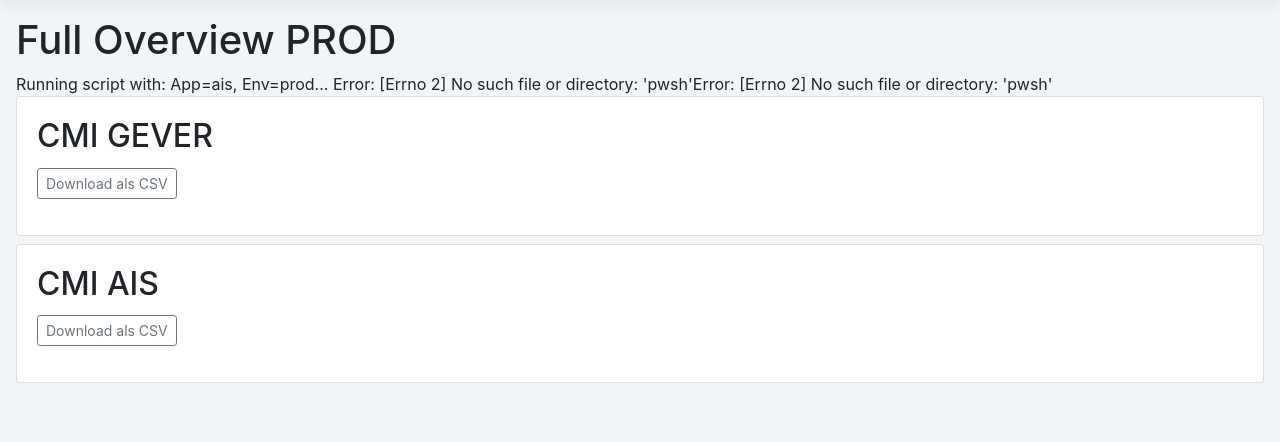
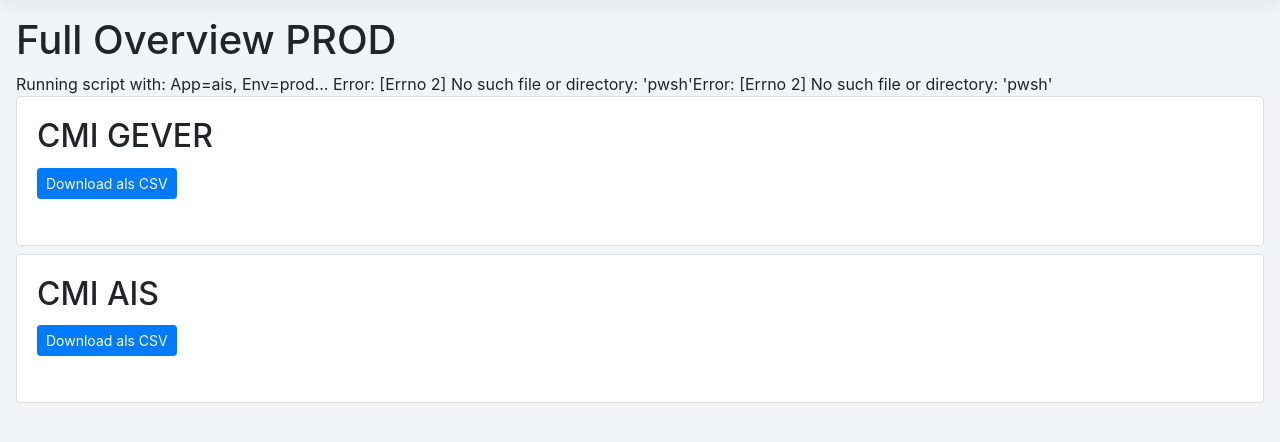
Before and after one commit to rogrut-uzh/cmi-administration-webapp, a Flask app: page /fulloverview-prod in a window 1280 px wide. Shown: the part 64-506 px from the top of the page. Run offline with Flask 3, Linux system fonts and the light colour scheme; some libraries are stand-ins or nearby versions.

Commit message:
small changes

```diff
--- a/templates/fulloverview-prod.html
+++ b/templates/fulloverview-prod.html
@@ -16,7 +16,7 @@
 			<div class="card">
 				<div class="card-body">
 					<h2 class="card-title">CMI GEVER</h2>
-                    <button class="btn btn-outline-secondary btn-sm" onclick="downloadTableAsCsv('dataTableCmiProd', 'Overview_CMI_GEVER_PROD.csv')">Download als CSV</button>
+                    <button style="margin-bottom:10px;" class="btn btn-primary btn-sm" onclick="downloadTableAsCsv('dataTableCmiProd', 'Overview_CMI_GEVER_PROD.csv')">Download als CSV</button>
 					<div class="table-responsive table-responsive-heightlimit"><table id="dataTableCmiProd" class="table table-striped table-bordered sortable"></table></div>
 				</div>
 			</div>
@@ -28,7 +28,7 @@
 			<div class="card">
 				<div class="card-body">
 					<h2 class="card-title">CMI AIS</h2>
-                    <button class="btn btn-outline-secondary btn-sm" onclick="downloadTableAsCsv('dataTableAisProd', 'Overview_CMI_AIS_PROD.csv')">Download als CSV</button>
+                    <button style="margin-bottom:10px;" class="btn btn-primary btn-sm" onclick="downloadTableAsCsv('dataTableAisProd', 'Overview_CMI_AIS_PROD.csv')">Download als CSV</button>
 					<div class="table-responsive table-responsive-heightlimit"><table id="dataTableAisProd" class="table table-striped table-bordered sortable"></table></div>
 				</div>
 			</div>
--- a/templates/fulloverview-test.html
+++ b/templates/fulloverview-test.html
@@ -16,7 +16,7 @@
 			<div class="card">
 				<div class="card-body">
 					<h2 class="card-title">CMI GEVER</h2>
-                    <button class="btn btn-outline-secondary btn-sm" onclick="downloadTableAsCsv('dataTableCmiTest', 'Overview_CMI_GEVER_TEST.csv')">Download als CSV</button>
+                    <button style="margin-bottom:10px;" class="btn btn-primary btn-sm" onclick="downloadTableAsCsv('dataTableCmiTest', 'Overview_CMI_GEVER_TEST.csv')">Download als CSV</button>
 					<div class="table-responsive table-responsive-heightlimit"><table id="dataTableCmiTest" class="table table-striped table-bordered sortable"></table></div>
 				</div>
 			</div>
@@ -28,7 +28,7 @@
 			<div class="card">
 				<div class="card-body">
 					<h2 class="card-title">CMI AIS</h2>
-                    <button class="btn btn-outline-secondary btn-sm" onclick="downloadTableAsCsv('dataTableAisTest', 'Overview_CMI_AIS_TEST.csv')">Download als CSV</button>
+                    <button style="margin-bottom:10px;" class="btn btn-primary btn-sm" onclick="downloadTableAsCsv('dataTableAisTest', 'Overview_CMI_AIS_TEST.csv')">Download als CSV</button>
 					<div class="table-responsive table-responsive-heightlimit"><table id="dataTableAisTest" class="table table-striped table-bordered sortable"></table></div>
 				</div>
 			</div>
```
